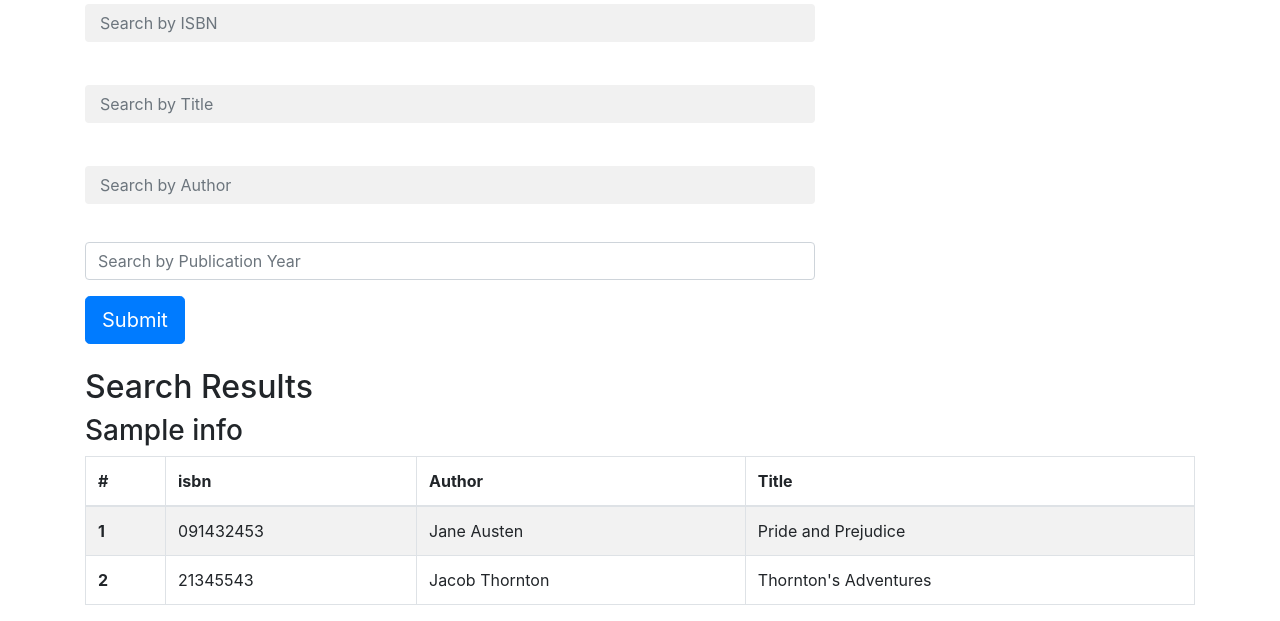
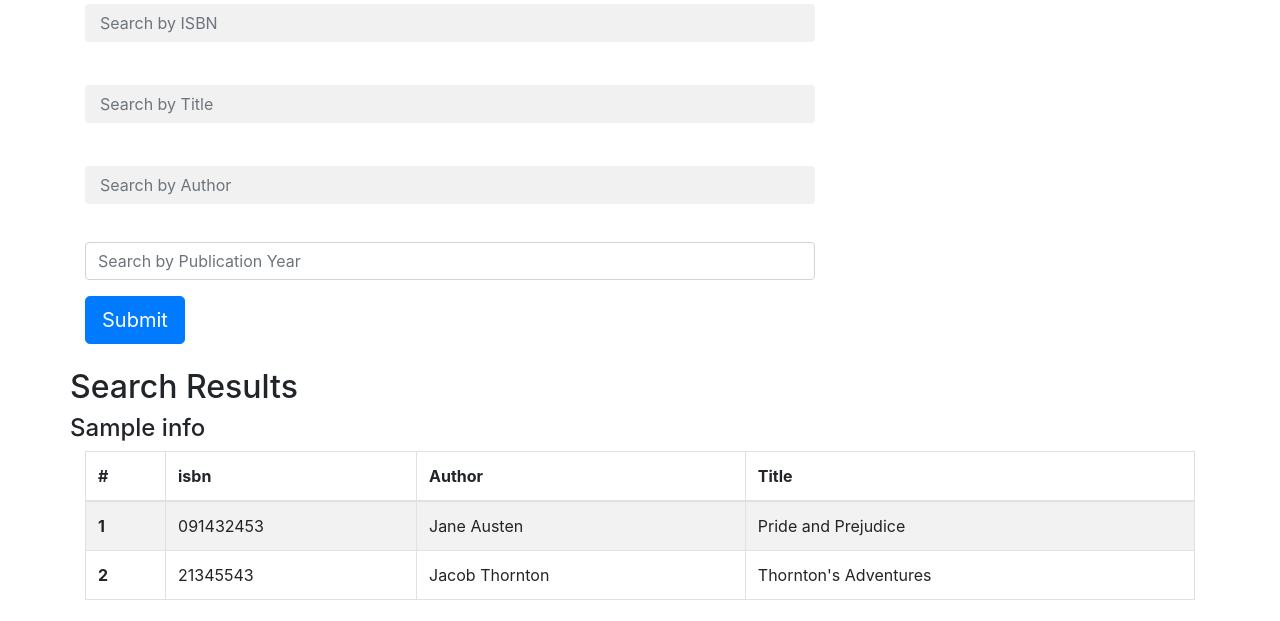
Before and after one commit to sourish33/Book_reviews, a Flask app: template templates/search_books.html in a window 1280 px wide. Shown: the part 417-1038 px from the top of the page. After the commit the page ends 1017 px from the top, so only its background shows below. Run offline with Flask 2, Linux system fonts and the light colour scheme; the template is opened without the code that fills it: most values are stand-ins (such as "Sample title", 1, 10 or a date in 2020); parts of the project's set-up code (start-up, migrations or seed data) failed here and were passed over; some libraries are stand-ins or nearby versions.

Commit message:
search results and text made into a row

```diff
--- a/application.py
+++ b/application.py
@@ -144,5 +144,6 @@ def search_books():
 
 
 
+
 if __name__ == '__main__':
 	app.run(debug = True)
--- a/templates/search_books.html
+++ b/templates/search_books.html
@@ -55,10 +55,16 @@
             <div class="col-sm-4">
             </div>
         </div>
-        <h2>Search Results</h2>
+        <div class="row mt-4">
+            <h2></a>Search Results</h2>
+        </div>
         {%  if output_text != "" %}
-        <div><p class="h3">{{info}}</p> </div>
+        <div class="row">
+            <div><p class="h4">{{info}}</p> </div>
+        </div>
         {% endif %}
+
+
         <table class = "table table-bordered table-striped">
             <thead>
               <tr>
```
